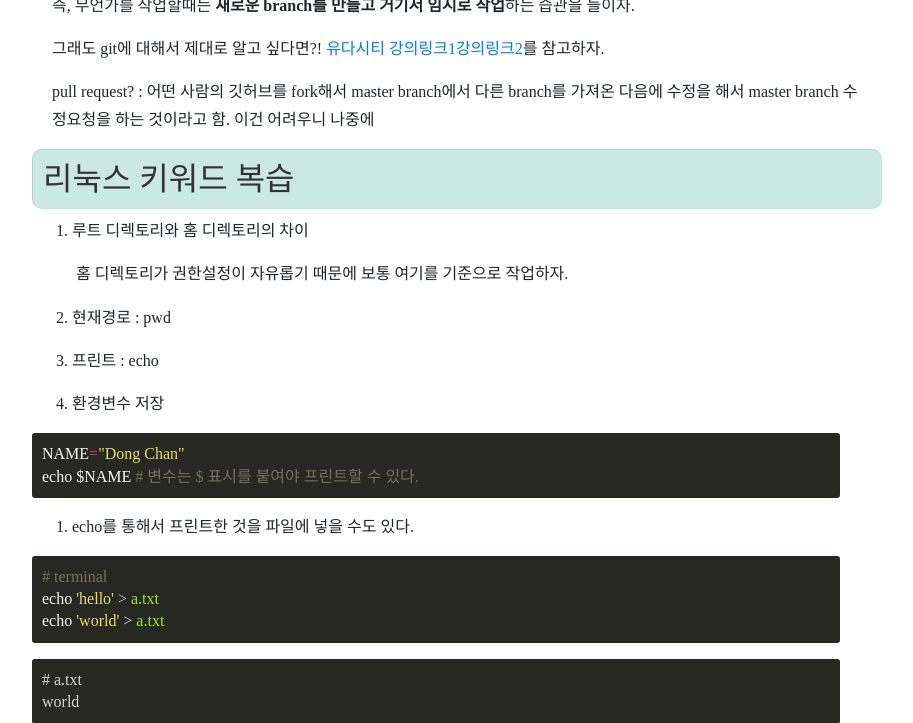
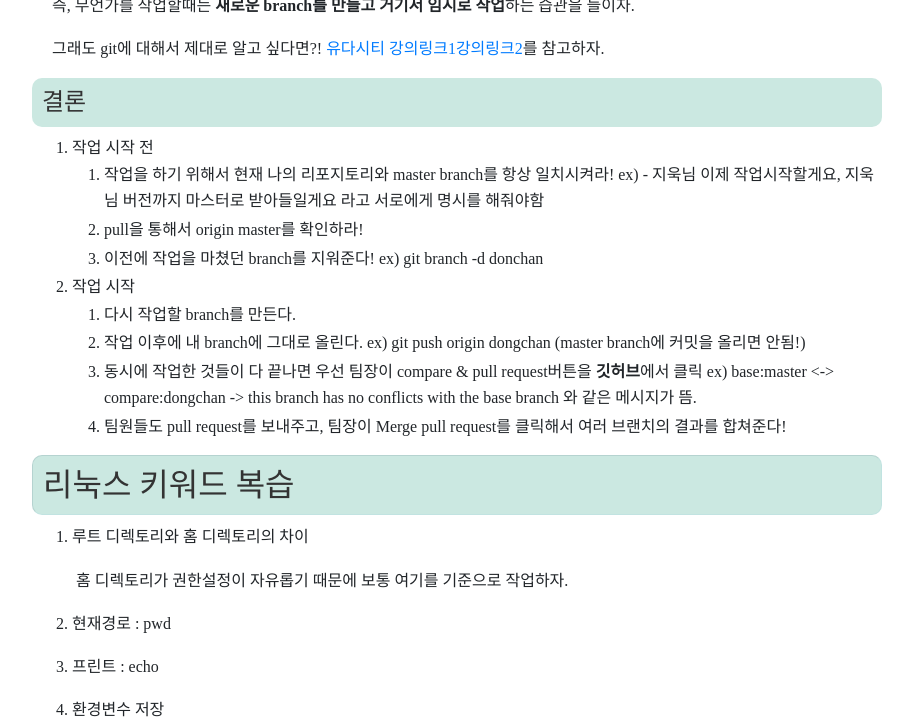
Before and after one commit to DongChanS/DongChanS.github.io, a Jekyll site: the page built from _posts/2019-01-07-13.md, in a window 1280 px wide and 900 px high, scrolled down 6535 px, cut to the strip 177-900 px from the top of the window. Shown: the whole strip, without its empty margins (96-1009 px from the left). Built offline with Jekyll 4.4.1, drawn with Linux system fonts in a browser that asks for light colours; nearby versions of some CDN libraries; some web fonts are replaced; comment, search, counter and statistics services are not loaded.

Commit message:
Update 2019-01-07-13.md

```diff
--- a/_posts/2019-01-07-13.md
+++ b/_posts/2019-01-07-13.md
@@ -158,8 +158,6 @@ Git은 아주 스마트하므로, 동일하지 않은 파일을 독자적으로
 
 원본 코드를 훼손하지 않은 상태에서 작업을 하기 위해서 branch가 필요하다.
 
-
-
 상황) branch_test 폴더에 a.py와 b.py를 작성했으나 a.py에만 커밋이 되어있음.
 
 즉, a.py는 master 가지에 있는 파일인것인데 b.py는 다른 branch에서 작성하고싶다.
@@ -196,9 +194,24 @@ Git은 아주 스마트하므로, 동일하지 않은 파일을 독자적으로
 
 그래도 git에 대해서 제대로 알고 싶다면?! [유다시티 강의링크1](https://www.udacity.com/course/how-to-use-git-and-github--ud775)[강의링크2](https://www.udacity.com/course/version-control-with-git--ud123)를 참고하자.
 
-pull request? : 어떤 사람의 깃허브를 fork해서 master branch에서 다른 branch를 가져온 다음에 수정을 해서 master branch 수정요청을 하는 것이라고 함. 이건 어려우니 나중에
+#### 결론
 
+1. 작업 시작 전
+   1. 작업을 하기 위해서 현재 나의 리포지토리와 master branch를 항상 일치시켜라!
+   ex) - 지욱님 이제 작업시작할게요, 지욱님 버전까지 마스터로 받아들일게요 라고 서로에게 명시를 해줘야함
+   2. pull을 통해서 origin master를 확인하라!
+   3. 이전에 작업을 마쳤던 branch를 지워준다!
+      ex) git branch -d donchan
 
+2. 작업 시작
+   1. 다시 작업할 branch를 만든다.
+   2. 작업 이후에 내 branch에 그대로 올린다.
+      ex) git push origin dongchan (master branch에 커밋을 올리면 안됨!)
+   3. 동시에 작업한 것들이 다 끝나면
+      우선 팀장이 compare & pull request버튼을 **깃허브**에서 클릭
+      ex) base:master <-> compare:dongchan
+           -> this branch has no conflicts with the base branch 와 같은 메시지가 뜸.
+   4. 팀원들도 pull request를 보내주고, 팀장이 Merge pull request를 클릭해서 여러 브랜치의 결과를 합쳐준다!
 
 ## 리눅스 키워드 복습
 
```
